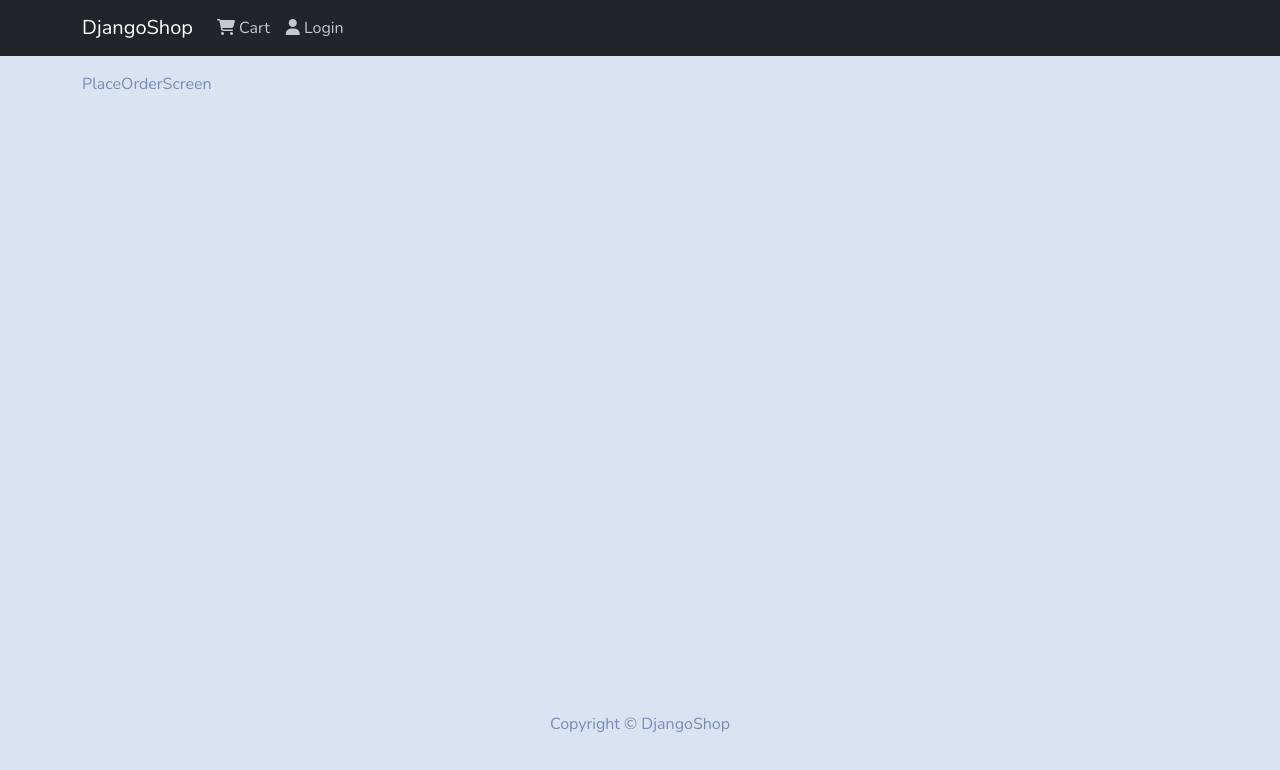
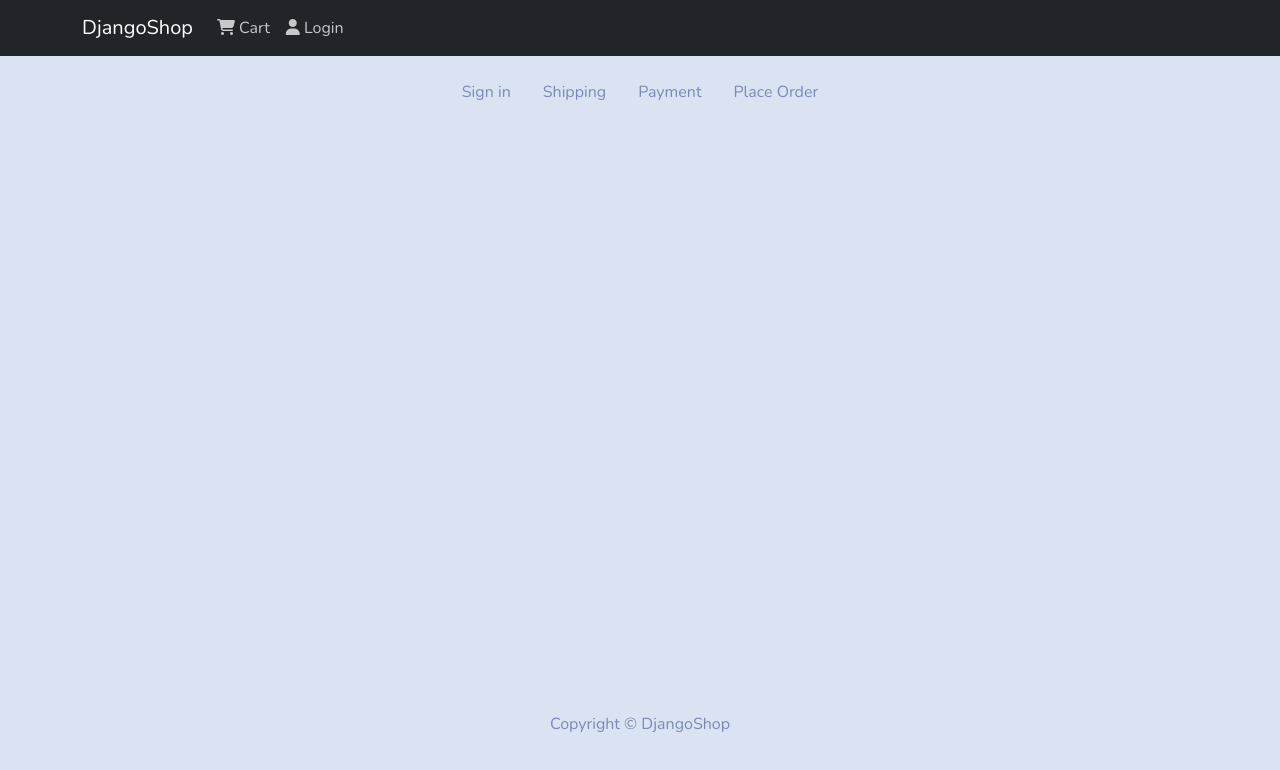
Before and after one commit to SilvesterSpath/django_shop, a React (Create React App) app in the folder frontend/: page /placeorder in a window 1280 px wide. Shown: the top 770 px of the page. Built offline with nearby package versions, Linux system fonts and the light colour scheme.

Commit message:
checkoutsteps as Link

```diff
--- a/frontend/src/components/CheckoutSteps.jsx
+++ b/frontend/src/components/CheckoutSteps.jsx
@@ -1,33 +1,42 @@
 import React from 'react';
 import { Nav } from 'react-bootstrap';
+import { Link } from 'react-router-dom';
 
 const CheckoutSteps = ({ step1, step2, step3, step4 }) => {
   return (
     <Nav className='justify-content-center mb-4'>
       <Nav.Item>
         {step1 ? (
-          <Nav.Link to='/login'>Sign in</Nav.Link>
+          <Nav.Link as={Link} to='/login'>
+            Sign in
+          </Nav.Link>
         ) : (
           <Nav.Link disabled>Sign In</Nav.Link>
         )}
       </Nav.Item>
       <Nav.Item>
         {step2 ? (
-          <Nav.Link to='/shipping'>Shipping</Nav.Link>
+          <Nav.Link as={Link} to='/shipping'>
+            Shipping
+          </Nav.Link>
         ) : (
           <Nav.Link disabled>Shipping</Nav.Link>
         )}
       </Nav.Item>
       <Nav.Item>
         {step3 ? (
-          <Nav.Link to='/payment'>Payment</Nav.Link>
+          <Nav.Link as={Link} to='/payment'>
+            Payment
+          </Nav.Link>
         ) : (
           <Nav.Link disabled>Payment</Nav.Link>
         )}
       </Nav.Item>
       <Nav.Item>
         {step4 ? (
-          <Nav.Link to='/placeorder'>Place Order</Nav.Link>
+          <Nav.Link as={Link} to='/placeorder'>
+            Place Order
+          </Nav.Link>
         ) : (
           <Nav.Link disabled>Place Order</Nav.Link>
         )}
--- a/frontend/src/screens/PlaceOrderScreen.jsx
+++ b/frontend/src/screens/PlaceOrderScreen.jsx
@@ -1,13 +1,22 @@
 import React, { useState } from 'react';
-import FormContainer from '../components/FormContainer';
 import { Button, Row, Col, ListGroup, Image, Card } from 'react-bootstrap';
 import { useDispatch, useSelector } from 'react-redux';
 import { saveShippingAddress } from '../actions/cartActions';
-import { useNavigate } from 'react-router-dom';
+import { useNavigate, Link } from 'react-router-dom';
 import CheckoutSteps from '../components/CheckoutSteps';
+import Message from '../components/Message';
 
 const PlaceOrderScreen = () => {
-  return <div>PlaceOrderScreen</div>;
+  const cart = useSelector((state) => state.cart);
+  const dispatch = useDispatch();
+  const navigate = useNavigate();
+
+  const { shippingAddress } = cart;
+  return (
+    <div>
+      <CheckoutSteps step1 step2 step3 step4 />
+    </div>
+  );
 };
 
 export default PlaceOrderScreen;
```
